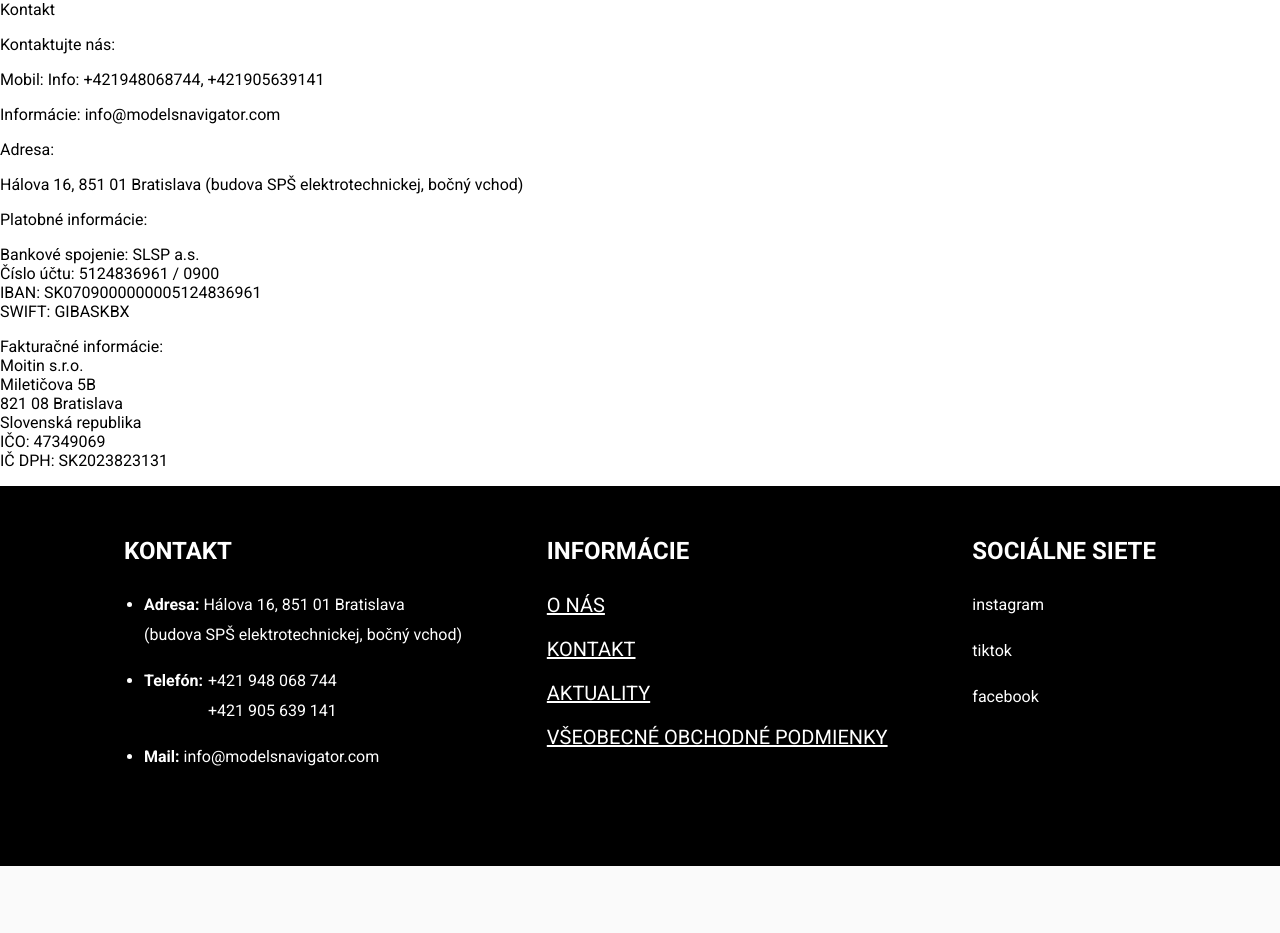
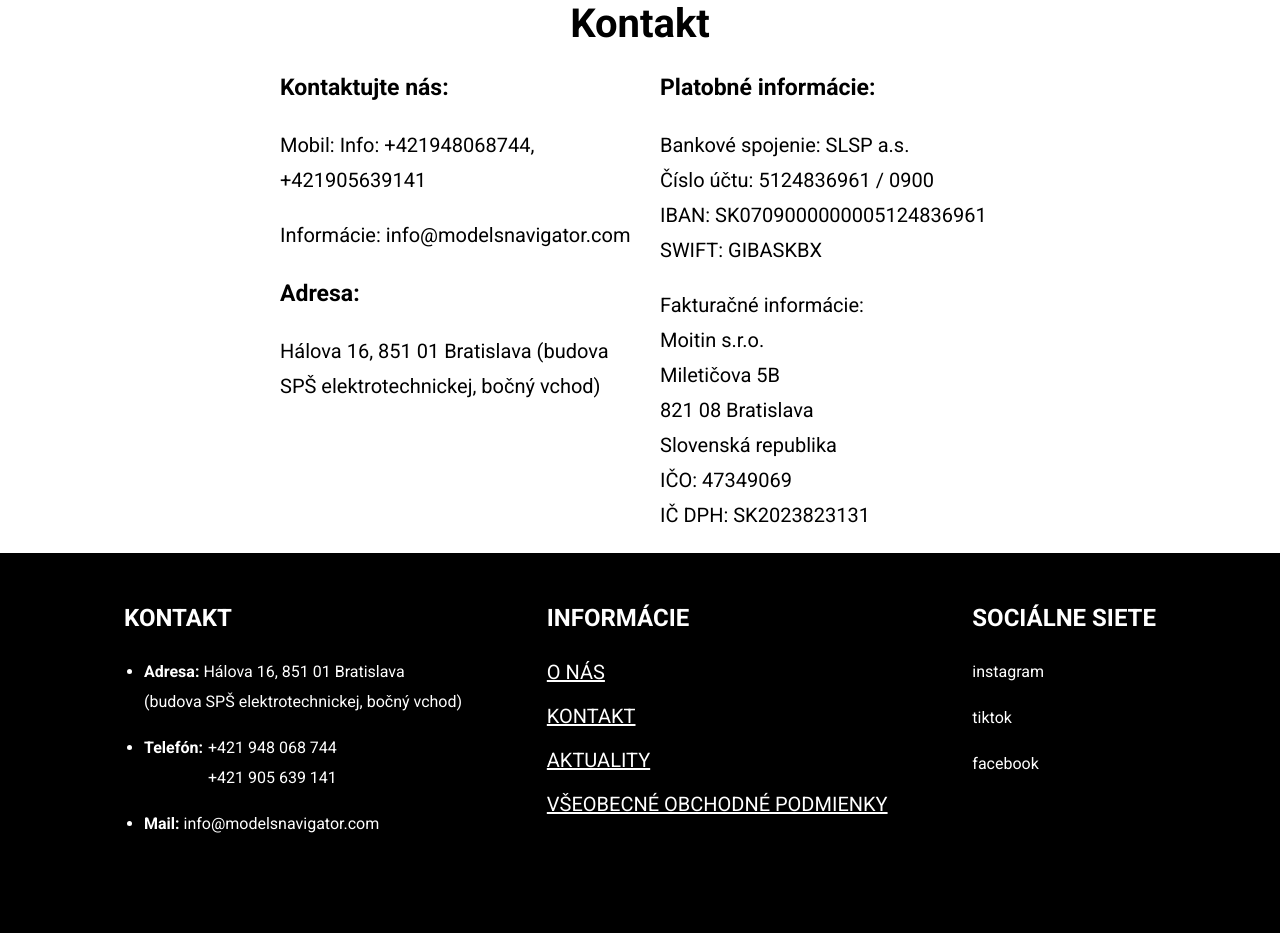
Before and after one commit to snickers-c/commercesurf, a PHP site: page /kontakt.html in a window 1280 px wide. Shown: the part 126-1059 px from the top of the page. Before the commit the page ends 992 px from the top, so only its background shows below. Run offline with PHP 8.4, Linux system fonts and the light colour scheme.

Commit message:
Update main.css

```diff
--- a/ecommerceLab/styles/main.css
+++ b/ecommerceLab/styles/main.css
@@ -249,6 +249,44 @@ text-align: center;
   top: 0px;
   z-index: -1;
 }
+/*
+###############
+###############
+CONTACT
+*/
+.contact-container
+{
+  display: flex;
+  justify-content: center;
+  flex-wrap: wrap;
+  line-height: 35px;
+}
+.contact-title
+{
+  font-size: 40px;
+  font-weight: bold;
+  text-align: center;
+
+}
+.contact-text-container1
+{
+  font-size: 20px;
+  margin-right: 20px;
+  margin-left: 20px;
+}
+.contact-text-container2
+{
+  font-size: 20px;
+}
+.contact-heading
+{
+  font-size: 23px;
+  font-weight: bold;
+}
+.contact-text1, .contact-text2, .contact-text3
+{
+  width: 360px;
+}
 
 /*
 ###############
```
